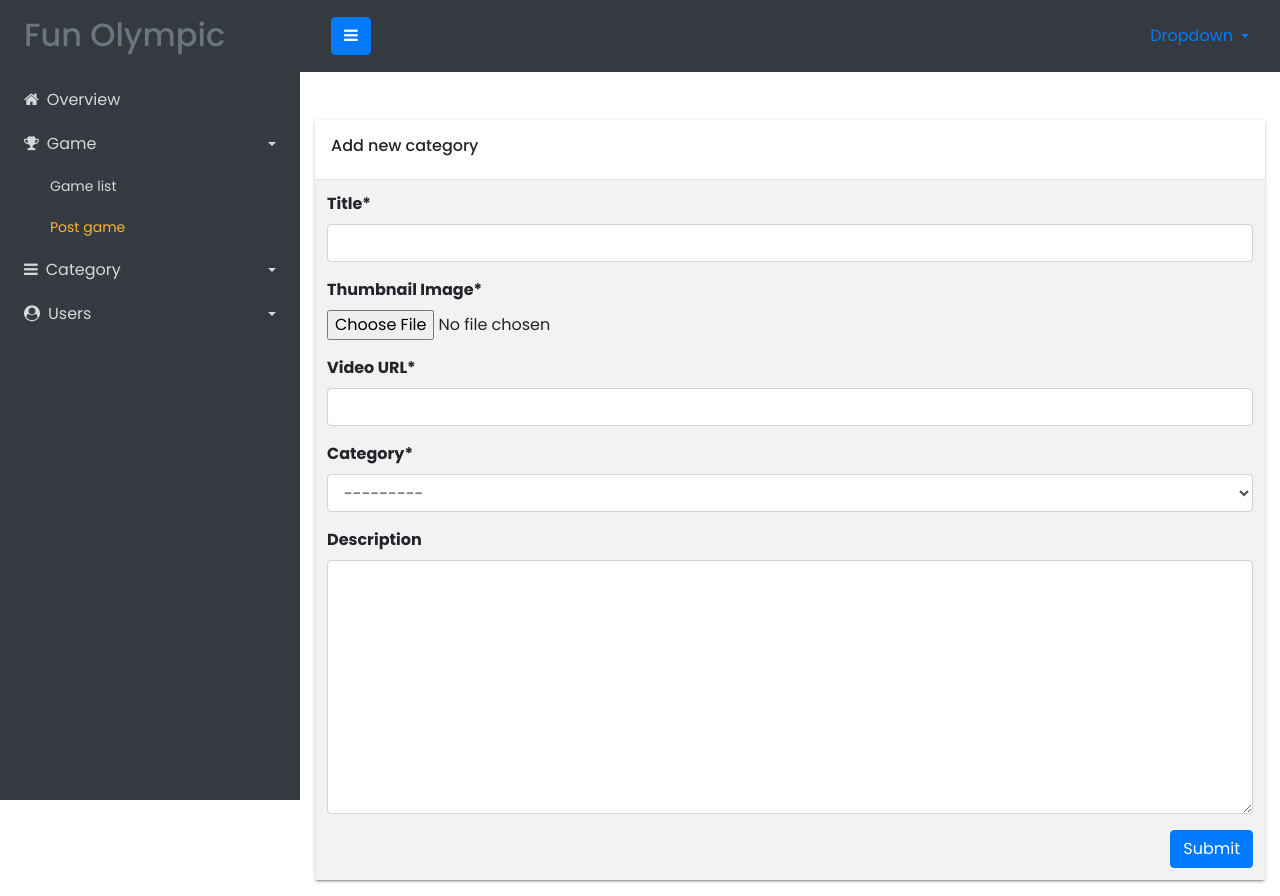
After one commit to Dharam-shah/fun-olympic, a Django app: page /controlpanel/create-game/ in a window 1280 px wide. The commit adds this page. Run offline with Django 4.2, Linux system fonts and the light colour scheme; tables that the repository leaves empty hold one stand-in row (values such as "Sample post"); lists and menus that the app fills with data are empty; some libraries are stand-ins or nearby versions.

Commit message:
game create completed

```diff
--- a/apps/controlpanel/forms.py
+++ b/apps/controlpanel/forms.py
@@ -1,8 +1,14 @@
 from django import forms
-from apps.funolympic.models import Category
+from apps.funolympic.models import Category, OlympicGame
 
 
 class CategoryForm(forms.ModelForm):
     class Meta:
         model = Category
         fields = ['title', 'image', 'description']
+
+
+class GameCreateForm(forms.ModelForm):
+    class Meta:
+        model = OlympicGame
+        fields = ['title', 'thumbnail_image', 'video_url', 'category', 'description']
--- a/apps/controlpanel/urls.py
+++ b/apps/controlpanel/urls.py
@@ -1,6 +1,6 @@
 from django.urls import path
 from .views import DashboardOverView, CategoryListView, UserListView, CreateCategoryView, UpdateCategoryView, \
-                GameListView
+                GameListView, GameCreateView
 
 
 urlpatterns = [
@@ -13,4 +13,5 @@ urlpatterns = [
     path("user-list/", UserListView.as_view(), name="user-list"),
 
     path("game-list/", GameListView.as_view(), name="game-list"),
+    path("create-game/", GameCreateView.as_view(), name="create-game"),
 ]
--- a/apps/controlpanel/views.py
+++ b/apps/controlpanel/views.py
@@ -2,7 +2,7 @@ from django.views.generic import TemplateView, ListView, CreateView, UpdateView
 from django.urls import reverse_lazy
 from apps.users.models import User
 from apps.funolympic.models import Category, OlympicGame
-from .forms import CategoryForm
+from .forms import CategoryForm, GameCreateForm
 
 # Create your views here.
 class DashboardOverView(TemplateView):
@@ -10,6 +10,12 @@ class DashboardOverView(TemplateView):
 
 class GameListView(TemplateView):
     template_name = 'controlpanel/olympic-games/game_list.html'
+
+class GameCreateView(CreateView):
+    model = OlympicGame
+    form_class = GameCreateForm
+    template_name = 'controlpanel/olympic-games/create_game.html'
+    success_url = reverse_lazy('game-list')
 
 
 class CategoryListView(ListView):
--- a/templates/controlpanel/base.html
+++ b/templates/controlpanel/base.html
@@ -48,12 +48,13 @@
               >
               <ul id="game" class="collapse list-unstyled pl-3
                 {% if request.path == '/controlpanel/game-list/' %} show {% endif %}
+                {% if request.path == '/controlpanel/create-game/' %} show {% endif %}
               ">
                 <li class="{% if request.path == '/controlpanel/game-list/' %} active {% endif %}">
                   <a href="{% url 'game-list' %}">Game list</a>
                 </li>
-                <li>
-                  <a href="#">Post game</a>
+                <li class="{% if request.path == '/controlpanel/create-game/' %} active {% endif %}">
+                  <a href="{% url 'create-game' %}">Post game</a>
                 </li>
               </ul>
             </li>
--- /dev/null
+++ b/templates/controlpanel/olympic-games/create_game.html
@@ -0,0 +1,24 @@
+{% extends 'controlpanel/base.html' %} {% load static %} {% load crispy_forms_tags %} {% block main %}
+<div class="category-wrapper">
+    <div class="container">
+        <div class="table-title has-boxshadow mt-5">
+            <div class="cat-title py-3 px-3">
+                <h6>Add new category</h6>
+            </div>
+            <table class="table table-striped">
+                <tbody>
+                    <tr>
+                        <th>
+                            <form method="POST" enctype="multipart/form-data">
+                                {% csrf_token %}
+                                {{ form|crispy }}
+                                <input type="submit" class="btn btn-primary float-right" value="Submit">
+                            </form>
+                        </th>
+                    </tr>
+                </tbody>
+            </table>
+        </div>
+    </div>
+</div>
+{% endblock main %}
```
